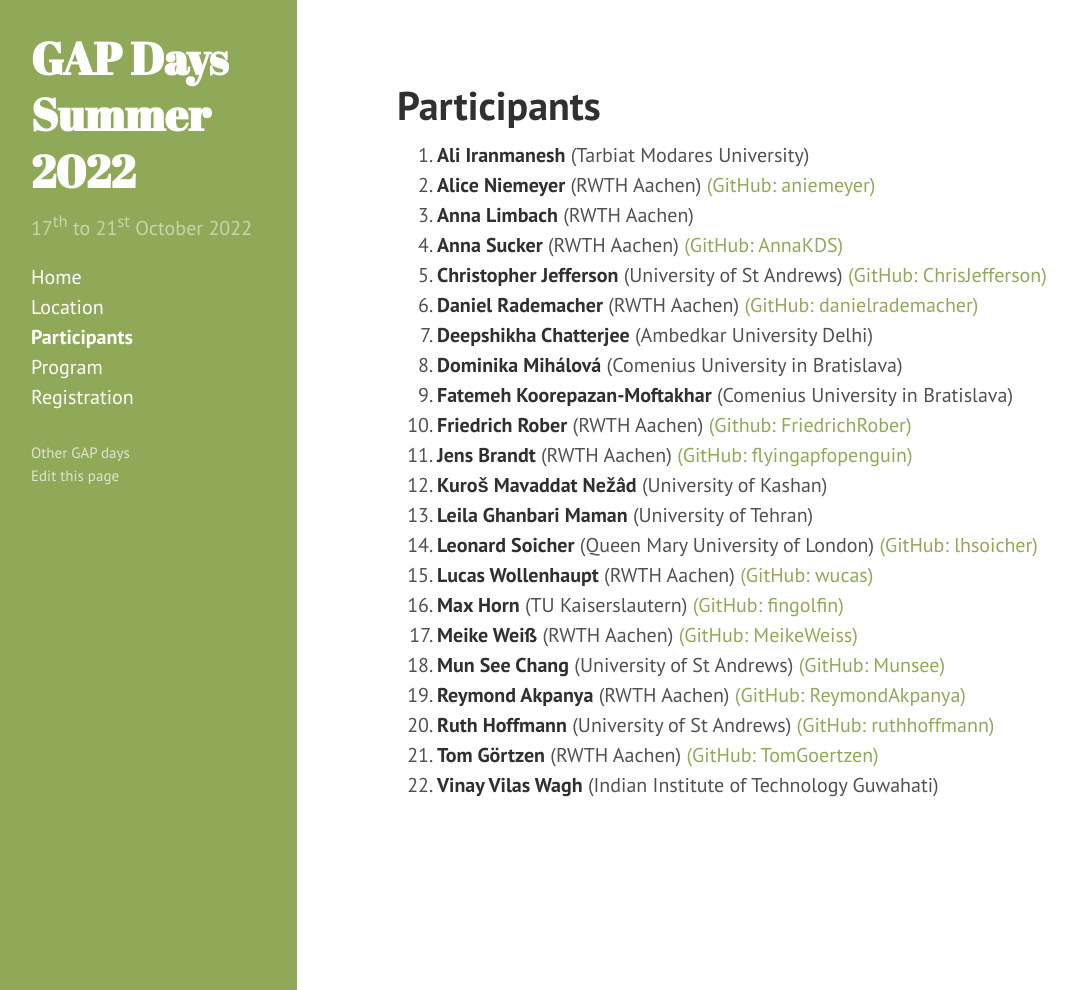
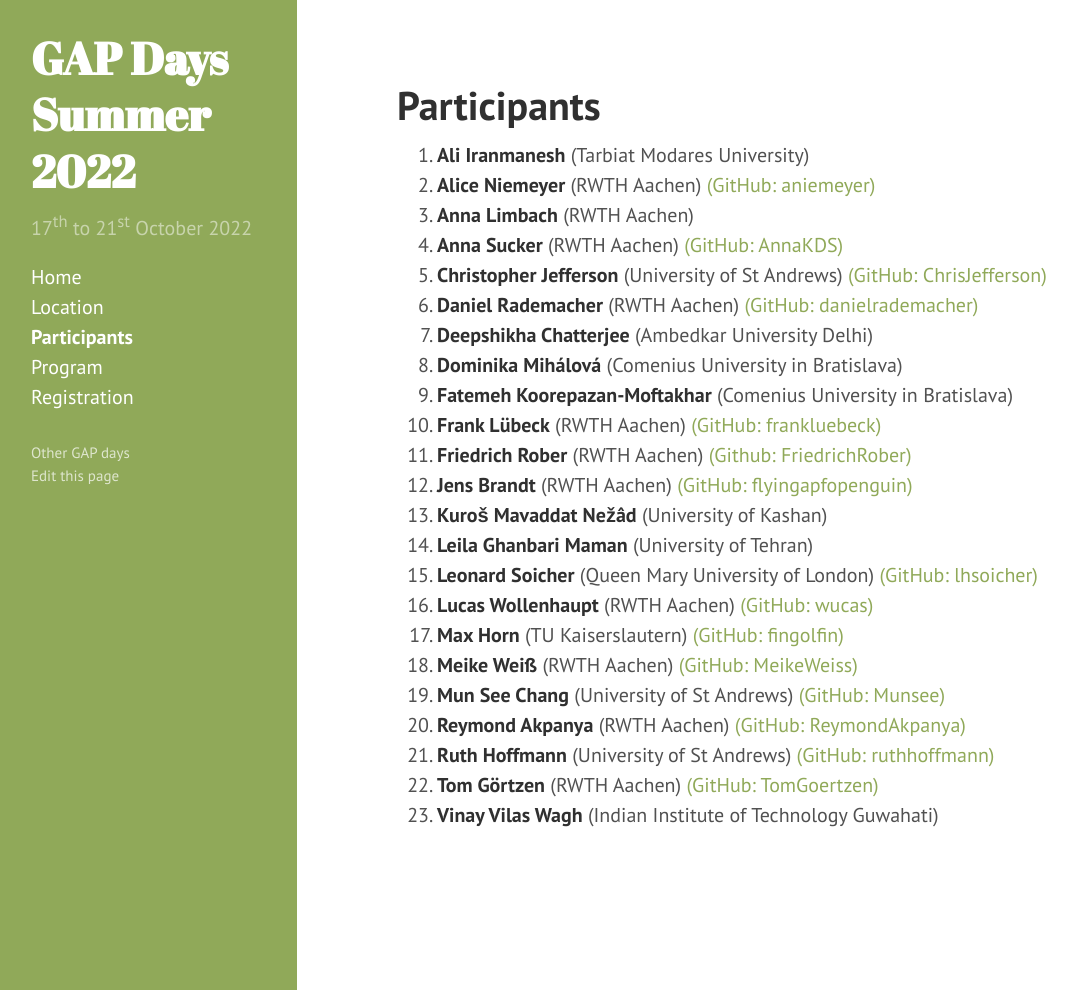
Before and after one commit to jazzcat/gapdays2022-summer, a Jekyll site: the page built from participants.md, in a window 1280 px wide and 990 px high. Shown: the whole window, without its empty margins (3-1080 px from the left). Built offline with Jekyll 4.4.1, drawn with Linux system fonts in a browser that asks for light colours.

Commit message:
Added participant

```diff
--- a/participants.md
+++ b/participants.md
@@ -6,6 +6,11 @@ participants:
     affiliation: RWTH Aachen
     links:
       "GitHub: ReymondAkpanya": https://github.com/ReymondAkpanya
+
+  - name: Frank Lübeck
+    affiliation: RWTH Aachen
+    links:
+      "GitHub: frankluebeck": https://github.com/frankluebeck
 
   - name: Jens Brandt
     affiliation: RWTH Aachen
```
